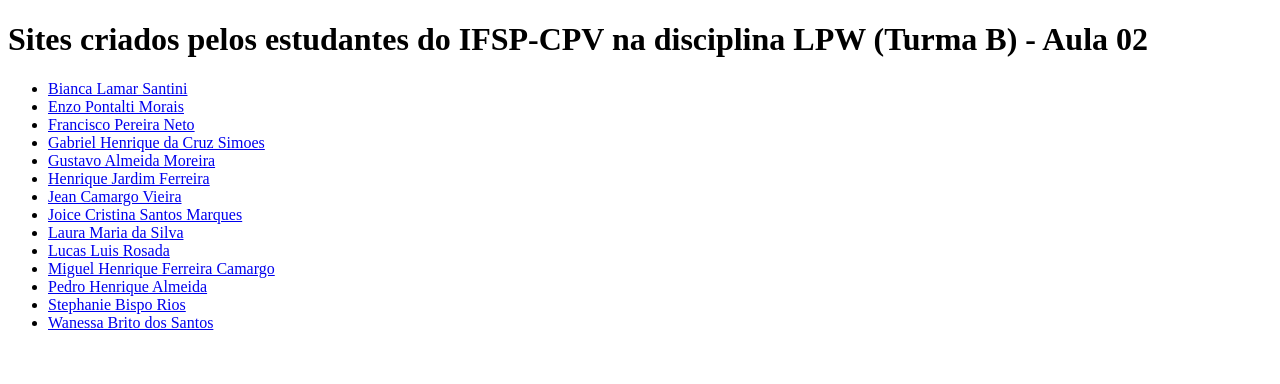
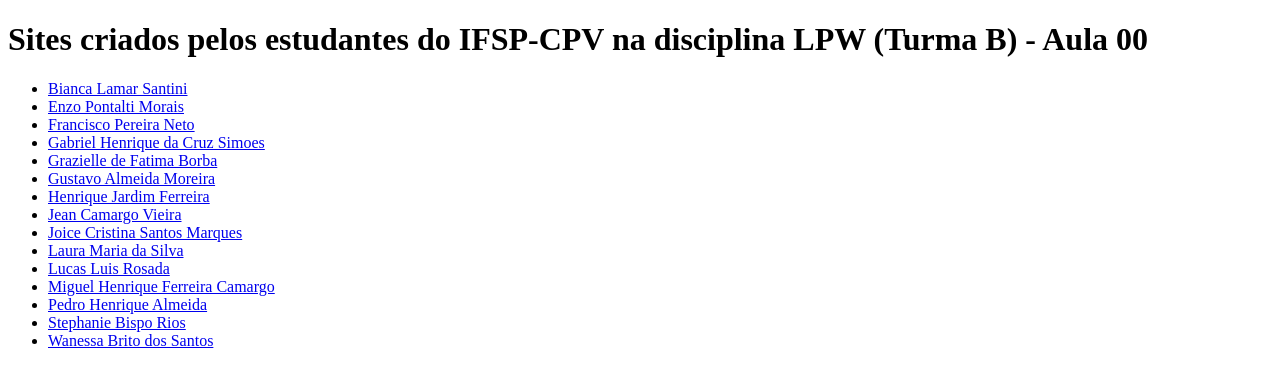
Before and after one commit to caiohamamuraIFSP/2023-LPW-B-aula00, a plain HTML site: page index.html in a window 1280 px wide. Drawn offline with Linux system fonts and the light colour scheme.

Commit message:
Add grazielle

```diff
--- a/index.html
+++ b/index.html
@@ -11,12 +11,13 @@
 
 <body>
 
-<h1>Sites criados pelos estudantes do IFSP-CPV na disciplina LPW (Turma B) - Aula 02</h1>
+<h1>Sites criados pelos estudantes do IFSP-CPV na disciplina LPW (Turma B) - Aula 00</h1>
 <ul>
 <li><a href="Bianca_Lamar_Santini/SiteBia.html">Bianca Lamar Santini</a></li>
 <li><a href="Enzo_Pontalti_Morais/aula0302.html">Enzo Pontalti Morais</a></li>
 <li><a href="Francisco_Pereira_Neto/site,0.html">Francisco Pereira Neto</a></li>
 <li><a href="Gabriel_Henrique_da_Cruz_Simoes/paulinho.html">Gabriel Henrique da Cruz Simoes</a></li>
+<li><a href="Grazielle_de_Fatima_Borba/index.htm">Grazielle de Fatima Borba</a></li>
 <li><a href="Gustavo_Almeida_Moreira/web.html">Gustavo Almeida Moreira</a></li>
 <li><a href="Henrique_Jardim_Ferreira/pagina.html">Henrique Jardim Ferreira</a></li>
 <li><a href="Jean_Camargo_Vieira/MyFirstProgram.html">Jean Camargo Vieira</a></li>
```
